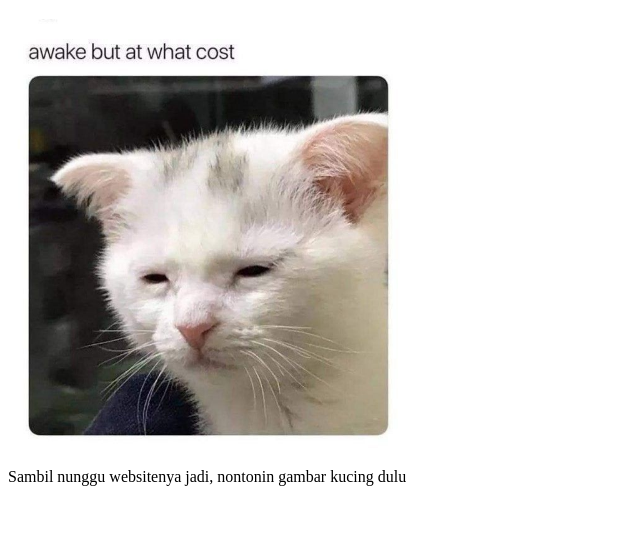
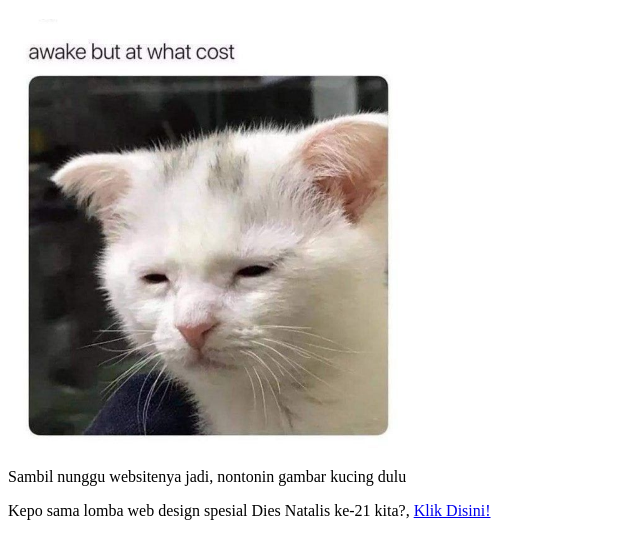
Before and after one commit to himtiunsiq/himtiunsiq.github.io, a plain HTML site: page index.html in a window 1280 px wide. Shown: the part 61-620 px from the top of the page, without its empty margins (0-640 px from the left). Drawn offline with Linux system fonts and the light colour scheme.

Commit message:
add link to webdesign

```diff
--- a/index.html
+++ b/index.html
@@ -11,5 +11,6 @@
 <h1>Kalem... Tak kasih gambar kucing dulu!</h1>
 <img src="kucing.jpg" alt="awake, but at what cost?" width=400 height=auto></img>
 <p>Sambil nunggu websitenya jadi, nontonin gambar kucing dulu </p>
+<p>Kepo sama lomba web design spesial Dies Natalis ke-21 kita?, <a href="https://himtiunsiq.github.io/webdesign-diesnat21/">Klik Disini!</a> </p>
 </body>
 </html>
```
